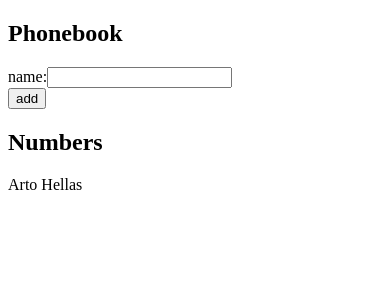
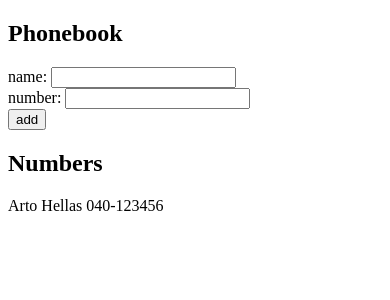
Before and after one commit to LuigiPizzaria/UniversityOfHelsinki, a React (Vite) app in the folder part2/phonebook/: page / in a window 390 px wide. Shown: the top 300 px of the page. Built offline with nearby package versions, Linux system fonts and the light colour scheme.

Commit message:
part2 phonebook 2.8

```diff
--- a/part2/phonebook/src/App.jsx
+++ b/part2/phonebook/src/App.jsx
@@ -2,54 +2,61 @@ import { useState } from 'react'
 
 const App = () => {
   const [persons, setPersons] = useState([
-    { name: 'Arto Hellas' }
+    { name: 'Arto Hellas', number: '040-123456', id: 1 }
   ])
 
   //meant for controlling the input field for a new name
   const [newName, setNewName] = useState('')
+  const [newNumber, setNewNumber] = useState('')
 
   const handleNameChange = (event) => {
     setNewName(event.target.value)
   }
 
-  const addName = (event) =>{
-    event.preventDefault() // Prevents the default form submission behavior
+  const handleNumberChange = (event) => {
+    setNewNumber(event.target.value)
+  }
 
-    // Check if the newName is empty
-    if(newName === '') {
-      return alert('Name cannot be empty')
+  const addPhonebookEntry = (event) =>{
+    event.preventDefault()
+
+    const phonebookObject = {
+      name: newName,
+      number: newNumber,
+      id: persons[persons.length-1]?.id +1 || 0
     }
 
-    const nameObject = {
-      name: newName
+    if(newName === '' || newNumber === '') {
+      return alert('Name or number cannot be empty')
     }
-
-    //check if name already exists once
     if(persons.some(person => person.name === newName)) {
       setNewName('')
+      setNewNumber('')
       return alert(`${newName} is already added to phonebook`)
     }
-
-    setPersons(persons.concat(nameObject))
+    setPersons(persons.concat(phonebookObject))
     setNewName('')
+    setNewNumber('')
   }
 
   return (
     <div>
       <h2>Phonebook</h2>
-      <form onSubmit={addName}>
+      <form onSubmit={addPhonebookEntry}>
         <div>
-          name:
-          <input value={newName} onChange={handleNameChange} />
+          name: <input value={newName} onChange={handleNameChange} />
         </div>
+        <div>
+          number: <input value ={newNumber} onChange={handleNumberChange}/>
+          </div>
         <div>
           <button type="submit">add</button>
         </div>
       </form>
       <h2>Numbers</h2>
       <div>
-        {persons.map((person,index) =>
-          <p key={index}>{person.name}</p>
+        {persons.map((person) =>
+          <p key={person.id}>{person.name} {person.number}</p>
         )}
       </div>
     </div>
```
